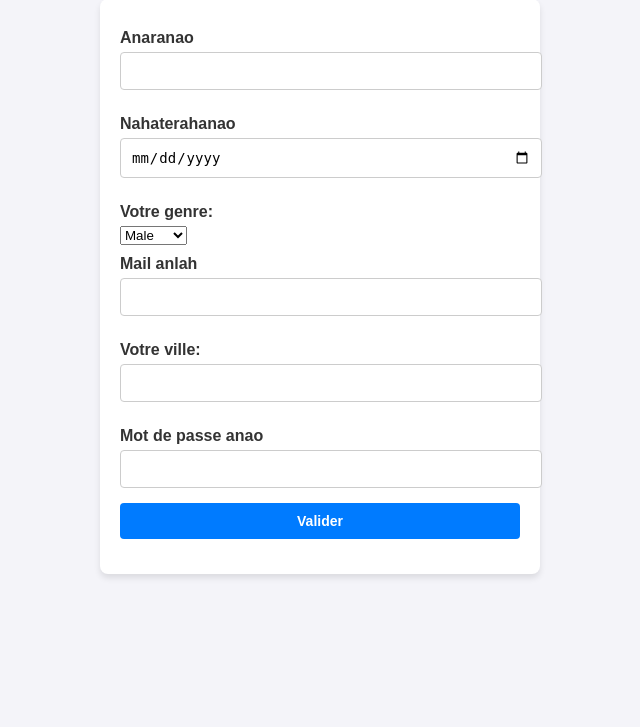
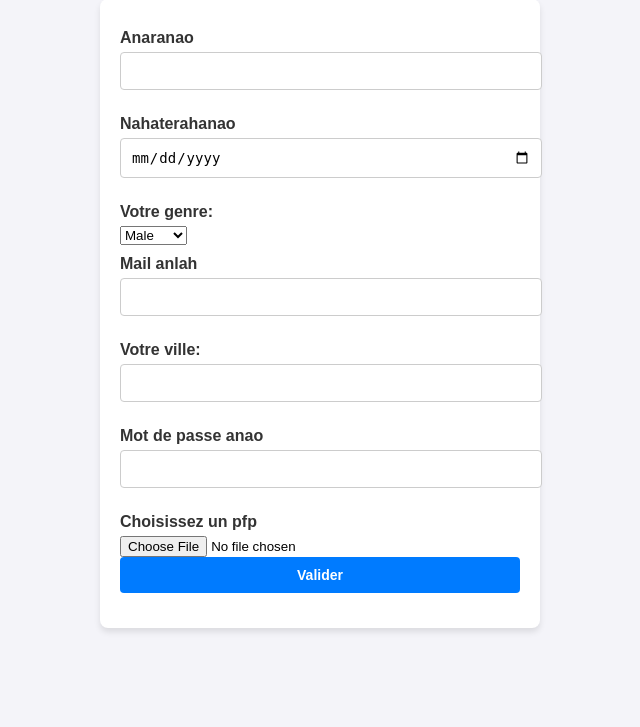
Before and after one commit to uchi-fiti/final-project, a PHP site: page /page/inscription.php in a window 1280 px wide. Shown: the part 189-916 px from the top of the page, without its empty margins (320-960 px from the left). Run offline with PHP 8.4, Linux system fonts and the light colour scheme.

Commit message:
Final v1

```diff
--- a/v1/page/inscription.php
+++ b/v1/page/inscription.php
@@ -25,6 +25,8 @@
     <input type="text" name="ville" id="">
     <p>Mot de passe anao</p>
     <input type = "text" name = "mdpp">
+    <p>Choisissez un pfp</p>
+    <input type="file" name="fichier" id="fichier">
     <input type = "submit" value = "Valider">
     </form>
 </body>
--- a/v1/page/traiteinscription.php
+++ b/v1/page/traiteinscription.php
@@ -1,6 +1,5 @@
 <?php
-
-
+session_start();
 require("../inc/connexion.php");
 require("../inc/function.php");
 $name=$_POST['nom'];
@@ -17,7 +16,7 @@ else{
 ?>
 <p>Compte enregistre !</p>
 <?php
-    header("Location: home.php");
+    header("Location: index.php");
 ?>
 <!-- <a href = "../page/index.php">Retour a la page d acceuil</a> -->
 <?php } ?>
```
